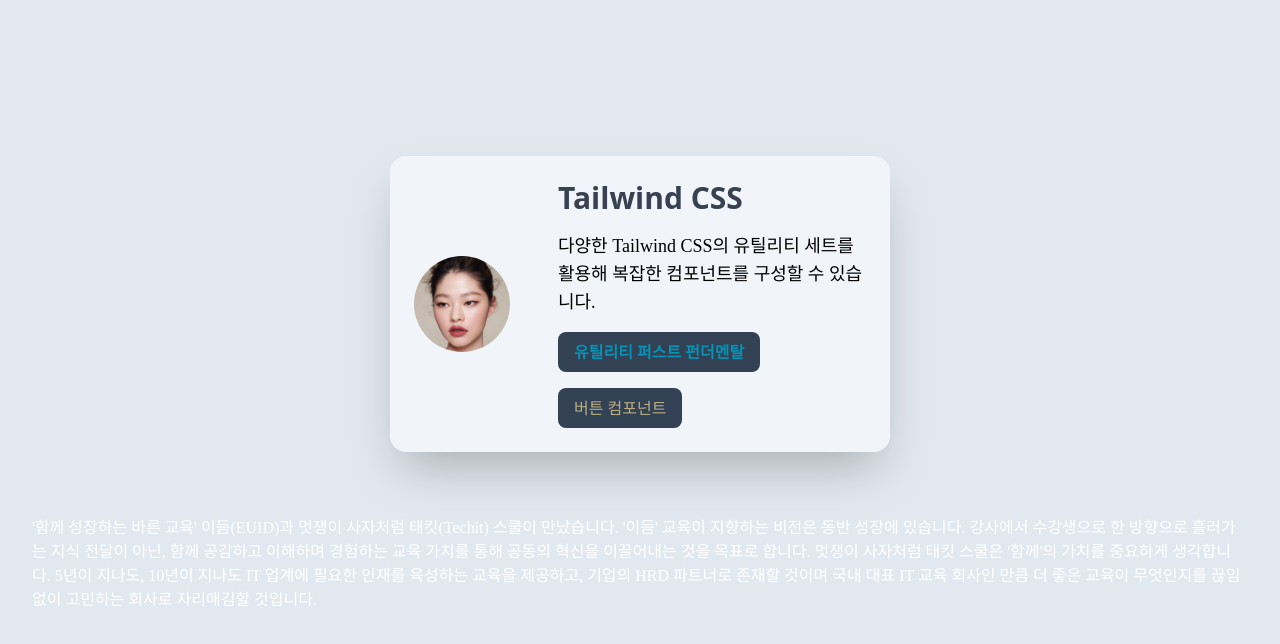
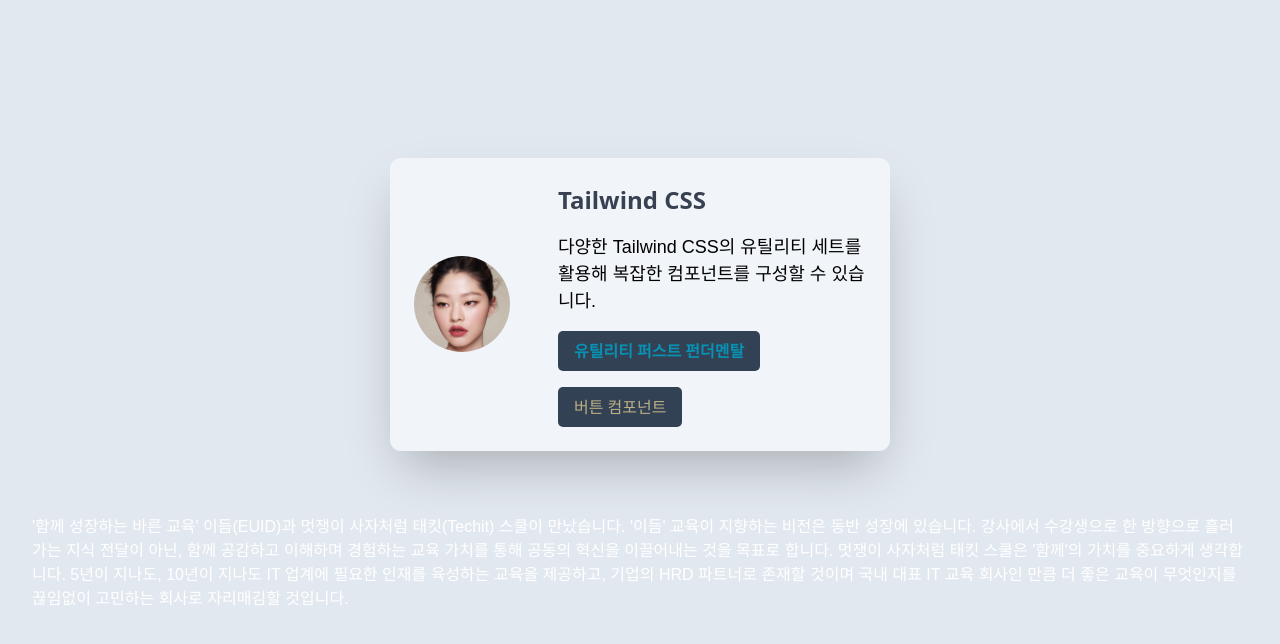
Before and after one commit to neulhi/learn-tailwind, a website: page src/views/08-theme-config.html in a window 1280 px wide. Drawn offline with Linux system fonts and the light colour scheme; a web font is replaced by a local one.

Commit message:
스타일링용 코드 추가 및 수정

```diff
--- /dev/null
+++ b/src/styles/fonts.css
@@ -0,0 +1,38 @@
+@layer base {
+  /* SUIT Variable */
+  @font-face {
+    font-family: "SUIT Variable";
+    font-weight: 100 900;
+    src: url("/src/assets/font/suit/SUIT-Variable.woff2") format("woff2-variations");
+  }
+
+  /* Pretendard Font */
+  @font-face {
+    font-family: "Pretendard Variable";
+    font-weight: 45 920;
+    font-style: normal;
+    font-display: swap;
+    src: url("/src/assets/font/pretendard/woff2/PretendardVariable.woff2") format("woff2-variations");
+  }
+
+  /* Noto Serif Font */
+  @font-face {
+    font-family: "Noto Serif KR";
+    font-style: normal;
+    font-weight: 100;
+    src: local("Noto Serif CJK KR"), local("Source Han Serif K"), local("Source Han Serif"), local("Noto Serif CJK"), local("Noto Serif"), url(/src/assets/font/notoserif/web/NotoSerifCJKkr-ExtraLight-subset.woff) format("woff"), url(/src/assets/font/notoserif/web/NotoSerifCJKkr-ExtraLight-subset.woff2) format("woff2"), url(/src/assets/font/notoserif/web/NotoSerifCJKkr-ExtraLight-subset.otf) format("otf");
+  }
+  @font-face {
+    font-family: "Noto Serif KR";
+    font-style: normal;
+    font-weight: 300;
+    src: local("Noto Serif CJK KR"), local("Source Han Serif K"), local("Source Han Serif"), local("Noto Serif CJK"), local("Noto Serif"), url(/src/assets/font/notoserif/web/NotoSerifCJKkr-Regular-subset.woff) format("woff"), url(/src/assets/font/notoserif/web/NotoSerifCJKkr-Regular-subset.woff2) format("woff2"), url(/src/assets/font/notoserif/web/NotoSerifCJKkr-Regular-subset.otf) format("otf"), url(/src/assets/font/notoserif/web/NotoSerifCJKkr-Regular-subset.ttf) format("truetype"),
+      /* Safari, Android, iOS */;
+  }
+  @font-face {
+    font-family: "Noto Serif KR";
+    font-style: normal;
+    font-weight: 600;
+    src: local("Noto Serif CJK KR"), local("Source Han Serif K"), local("Source Han Serif"), local("Noto Serif CJK"), local("Noto Serif"), url(/src/assets/font/notoserif/web/NotoSerifCJKkr-Bold-subset.woff) format("woff"), url(/src/assets/font/notoserif/web/NotoSerifCJKkr-Bold-subset.woff2) format("woff2"), url(/src/assets/font/notoserif/web/NotoSerifCJKkr-Bold-subset.otf) format("otf");
+  }
+}
--- a/src/styles/input.css
+++ b/src/styles/input.css
@@ -1,100 +1,5 @@
+@import "./fonts.css";
+@import "./syntax.css";
 @tailwind base;
 @tailwind components;
 @tailwind utilities;
-
-/* base 스타일 재구성 */
-@layer base {
-  button {
-    @apply cursor-pointer;
-  }
-
-  button:disabled {
-    @apply cursor-not-allowed;
-  }
-
-  abbr[title] {
-    @apply cursor-help no-underline;
-  }
-}
-
-@layer components {
-  .button {
-    @apply
-			px-4
-	    py-2
-	    rounded-lg
-	    bg-slate-700
-	    text-slate-100
-	    dark:bg-slate-200
-	    dark:text-slate-800;
-  }
-}
-
-@layer utilities {
-  .text-pesto-100 { color: #e8e4d6; }
-  .text-pesto-200 { color: #d1caac; }
-  .text-pesto-300 { color: #bbaf83; }
-  .text-pesto-400 { color: #a49559; }
-  .text-pesto-500 { color: #8d7a30; }
-  .text-pesto-600 { color: #716226; }
-  .text-pesto-700 { color: #55491d; }
-  .text-pesto-800 { color: #383113; }
-  .text-pesto-900 { color: #1c180a; }
-  .bg-pesto-100 { background-color: #e8e4d6; }
-  .bg-pesto-200 { background-color: #d1caac; }
-  .bg-pesto-300 { background-color: #bbaf83; }
-  .bg-pesto-400 { background-color: #a49559; }
-  .bg-pesto-500 { background-color: #8d7a30; }
-  .bg-pesto-600 { background-color: #716226; }
-  .bg-pesto-700 { background-color: #55491d; }
-  .bg-pesto-800 { background-color: #383113; }
-  .bg-pesto-900 { background-color: #1c180a; }
-	.border-pesto-300 { border-color: #bbaf83; }
-}
-
-body {
-  background: theme('colors.slate.900');
-}
-
-@media screen(sm) {
-  body {
-    background: theme('colors.slate.700');
-  }
-}
-
-@media screen(md) {
-  body {
-    background: theme('colors.slate.500');
-  }
-}
-
-@media screen(lg) {
-  body {
-    background: theme('colors.slate.200');
-  }
-}
-
-/* 스타일 재사용 */
-.avatar-card {
-  @apply w-[290px] bg-slate-100 flex flex-col md:grid md:grid-cols-[120px_1fr] md:w-[500px] gap-6 p-6 rounded-2xl shadow-2xl;
-
-	.avatar-card__image {
-		@apply w-24 h-24 self-center rounded-full hover:border-4 hover:border-solid hover:border-yellow-700;
-	}
-
-	.avatar-card__caption {
-		@apply space-y-4;
-
-		strong {
-			@apply text-3xl text-gray-700;
-		}
-
-		p {
-			@apply text-lg;
-		}
-
-		a {
-			@apply text-cyan-600 focus:rounded-sm focus:outline-none focus:ring-2 ring-yellow-700 focus:ring-offset-2 active:text-red-500 font-bold inline-block;
-		}
-	}
-}
--- /dev/null
+++ b/src/styles/syntax.css
@@ -0,0 +1,130 @@
+/* base 스타일 재구성 */
+@layer base {
+  button {
+    @apply cursor-pointer;
+  }
+
+  button:disabled {
+    @apply cursor-not-allowed;
+  }
+
+  abbr[title] {
+    @apply cursor-help no-underline;
+  }
+}
+
+@layer components {
+  .button {
+    @apply px-4
+	    py-2
+	    rounded-lg
+	    bg-slate-700
+	    text-slate-100
+	    dark:bg-slate-200
+	    dark:text-slate-800;
+  }
+}
+
+@layer utilities {
+  .text-pesto-100 {
+    color: #e8e4d6;
+  }
+  .text-pesto-200 {
+    color: #d1caac;
+  }
+  .text-pesto-300 {
+    color: #bbaf83;
+  }
+  .text-pesto-400 {
+    color: #a49559;
+  }
+  .text-pesto-500 {
+    color: #8d7a30;
+  }
+  .text-pesto-600 {
+    color: #716226;
+  }
+  .text-pesto-700 {
+    color: #55491d;
+  }
+  .text-pesto-800 {
+    color: #383113;
+  }
+  .text-pesto-900 {
+    color: #1c180a;
+  }
+  .bg-pesto-100 {
+    background-color: #e8e4d6;
+  }
+  .bg-pesto-200 {
+    background-color: #d1caac;
+  }
+  .bg-pesto-300 {
+    background-color: #bbaf83;
+  }
+  .bg-pesto-400 {
+    background-color: #a49559;
+  }
+  .bg-pesto-500 {
+    background-color: #8d7a30;
+  }
+  .bg-pesto-600 {
+    background-color: #716226;
+  }
+  .bg-pesto-700 {
+    background-color: #55491d;
+  }
+  .bg-pesto-800 {
+    background-color: #383113;
+  }
+  .bg-pesto-900 {
+    background-color: #1c180a;
+  }
+}
+
+body {
+  background: theme("colors.slate.900");
+}
+
+@media screen(sm) {
+  body {
+    background: theme("colors.slate.700");
+  }
+}
+
+@media screen(md) {
+  body {
+    background: theme("colors.slate.500");
+  }
+}
+
+@media screen(lg) {
+  body {
+    background: theme("colors.slate.200");
+  }
+}
+
+/* 스타일 재사용 */
+.avatar-card {
+  @apply w-[290px] bg-white flex flex-col md:grid md:grid-cols-[120px_1fr] md:w-[500px] gap-6 p-6 rounded-2xl shadow-2xl;
+
+  .avatar-card__image {
+    @apply hover:border-4 hover:border-solid hover:border-yellow-700 w-24 h-24 self-center rounded-full;
+  }
+
+  .avatar-card__caption {
+    @apply space-y-4;
+
+    strong {
+      @apply text-3xl text-gray-700;
+    }
+
+    p {
+      @apply text-lg;
+    }
+
+    a {
+      @apply text-cyan-600 focus:outline-none focus:ring-2 focus:ring-yellow-700 focus:ring-offset-2 focus:rounded-sm active:text-red-500 font-bold inline-block;
+    }
+  }
+}
--- a/tailwind.config.js
+++ b/tailwind.config.js
@@ -1,13 +1,132 @@
 /** @type {import('tailwindcss').Config} */
 module.exports = {
-  content: ['./**/*.html'],
-	theme: {
-		extend: {
-			fontFamily: {
-        "suit": ["SUIT Variable"],
-        "pretendard": ['"Pretendard Variable"'],
+  content: ["index.html", "./src/**/*.html"],
+  theme: {
+    extend: {
+      fontFamily: {
+        suit: ["SUIT Variable", "sans-serif"],
+        pretendard: ["Pretendard Variable", "sans-serif"],
+        "noto-serif": ["Noto Serif KR", "serif"],
       },
-		},
-	},
+      backgroundImage: (theme) => ({
+        "checkbox-unchecked": "url('/src/assets/icon/checkbox-circle-unchecked.svg')",
+        "checkbox-checked": "url('/src/assets/icon/checkbox-circle-checked.svg')",
+      }),
+      colors: {
+        White: "#ffffff",
+        Black: "#010101",
+        Red: {
+          100: "#faced0",
+          200: "#f59da1",
+          300: "#ef6b72",
+          400: "#ea3a43",
+          500: "#e50914",
+          600: "#b70710",
+          700: "#89050c",
+          800: "#5c0408",
+          900: "#2e0204",
+        },
+        Blue: {
+          100: "#cce3fb",
+          200: "#99c6f7",
+          300: "#66aaf3",
+          400: "#338def",
+          500: "#0071eb",
+          600: "#005abc",
+          700: "#00448d",
+          800: "#002d5e",
+          900: "#00172f",
+        },
+        Green: {
+          100: "#d5f8e3",
+          200: "#acf2c8",
+          300: "#82ebac",
+          400: "#58e590",
+          500: "#2ede75",
+          600: "#25b25d",
+          700: "#1c8546",
+          800: "#13592f",
+          900: "#092c17",
+        },
+        Gray: {
+          100: "#e3e3e3",
+          200: "#c8c8c8",
+          300: "#acacac",
+          400: "#919191",
+          500: "#757575",
+          600: "#5e5e5e",
+          700: "#464646",
+          800: "#2f2f2f",
+          900: "#171717",
+        },
+        greyscale: {
+          100: "#bcc3c7",
+          200: "#9b9a90",
+          500: "#6d7478",
+          950: "#040404",
+        },
+        primary: {
+          100: "#03cc5c",
+          200: "#11d975",
+          300: "#22be61",
+          400: "#1BF008",
+          500: "#03CCA8",
+        },
+        secondary: {
+          100: "#01a9ff",
+          200: "#4284f7",
+        },
+        tertiary: {
+          100: "#e3a368",
+          200: "#e39042",
+        },
+      },
+      fontSize: {
+        "3xs": "0.75rem",
+        "2xs": "0.8125rem",
+        xs: "0.875rem",
+        sm: "0.9375rem",
+        base: "1rem",
+        lg: "1.125rem",
+        xl: "1.25rem",
+        "2xl": "1.375rem",
+        "3xl": "1.5rem",
+        "4xl": "1.75rem",
+        "5xl": "1.875rem",
+        "6xl": "2.125rem",
+        "7xl": "3rem",
+        "8xl": "3.75rem",
+      },
+      boxShadow: {
+        "Text-Shadow": "0px 2px 6px 0px rgba(0,0,0,0.55)",
+      },
+      borderRadius: {
+        none: "0",
+        xs: "0.125rem",
+        sm: "0.1875rem",
+        default: "0.25rem",
+        lg: "0.3125rem",
+        xl: "0.4375rem",
+        "2xl": "0.6833604574203491rem",
+        "3xl": "0.75rem",
+        "4xl": "1.875rem",
+      },
+      ringWidth: {
+        3: "3px",
+      },
+      spacing: {
+        1.5: "0.375rem", // 6px
+        2.5: "0.625rem", // 10px
+        4.5: "1.125rem", // 18px
+        5.5: "1.375rem", // 22px
+        7.5: "1.875rem", // 30px
+        7.8: "2.0625rem", // 33px
+        15: "3.75rem", // 60px
+      },
+      screens: {
+        lg: "950px",
+      },
+    },
+  },
   plugins: [],
-}
+};
```
Also changed, not shown: src/styles/main.css.
